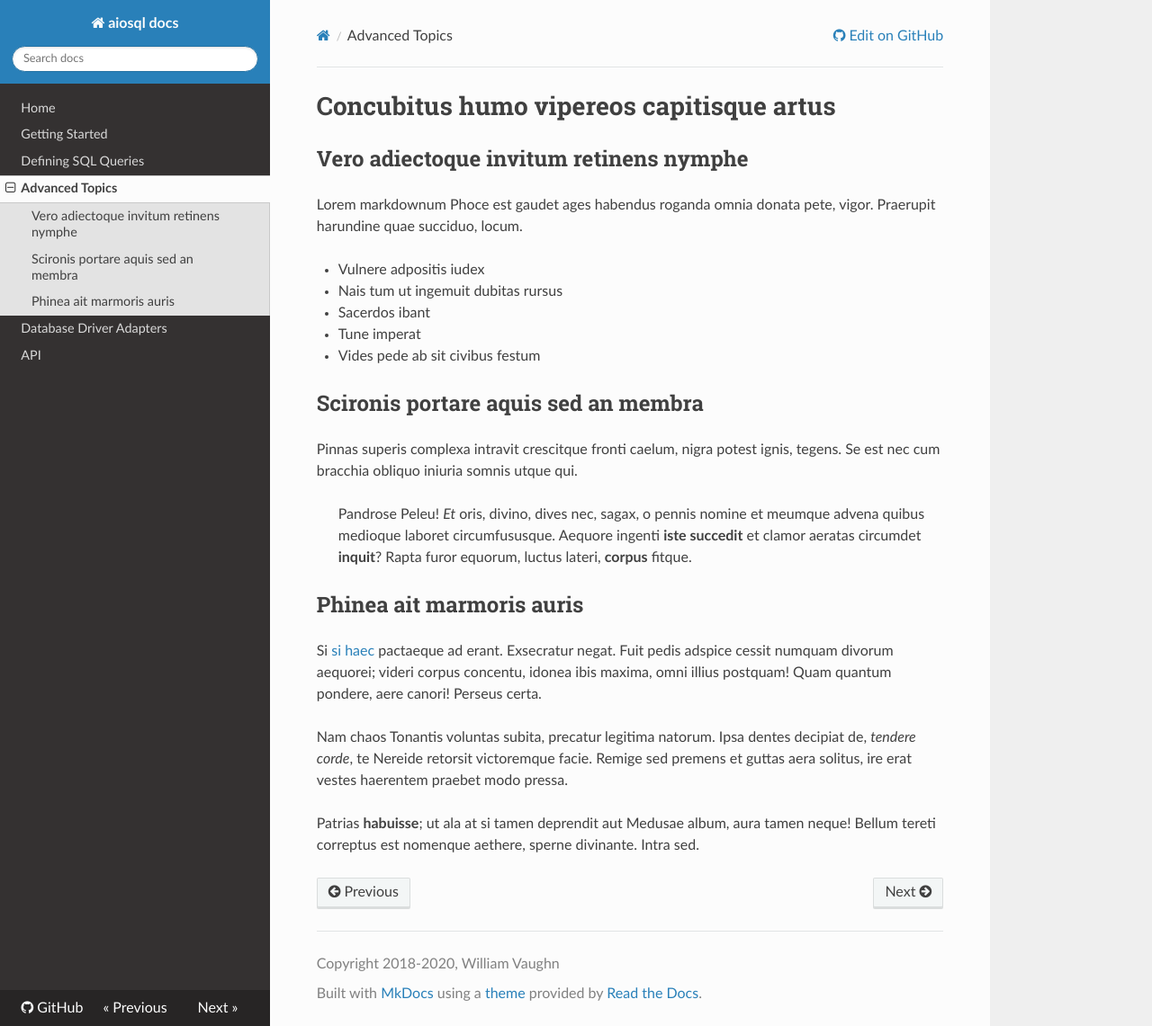
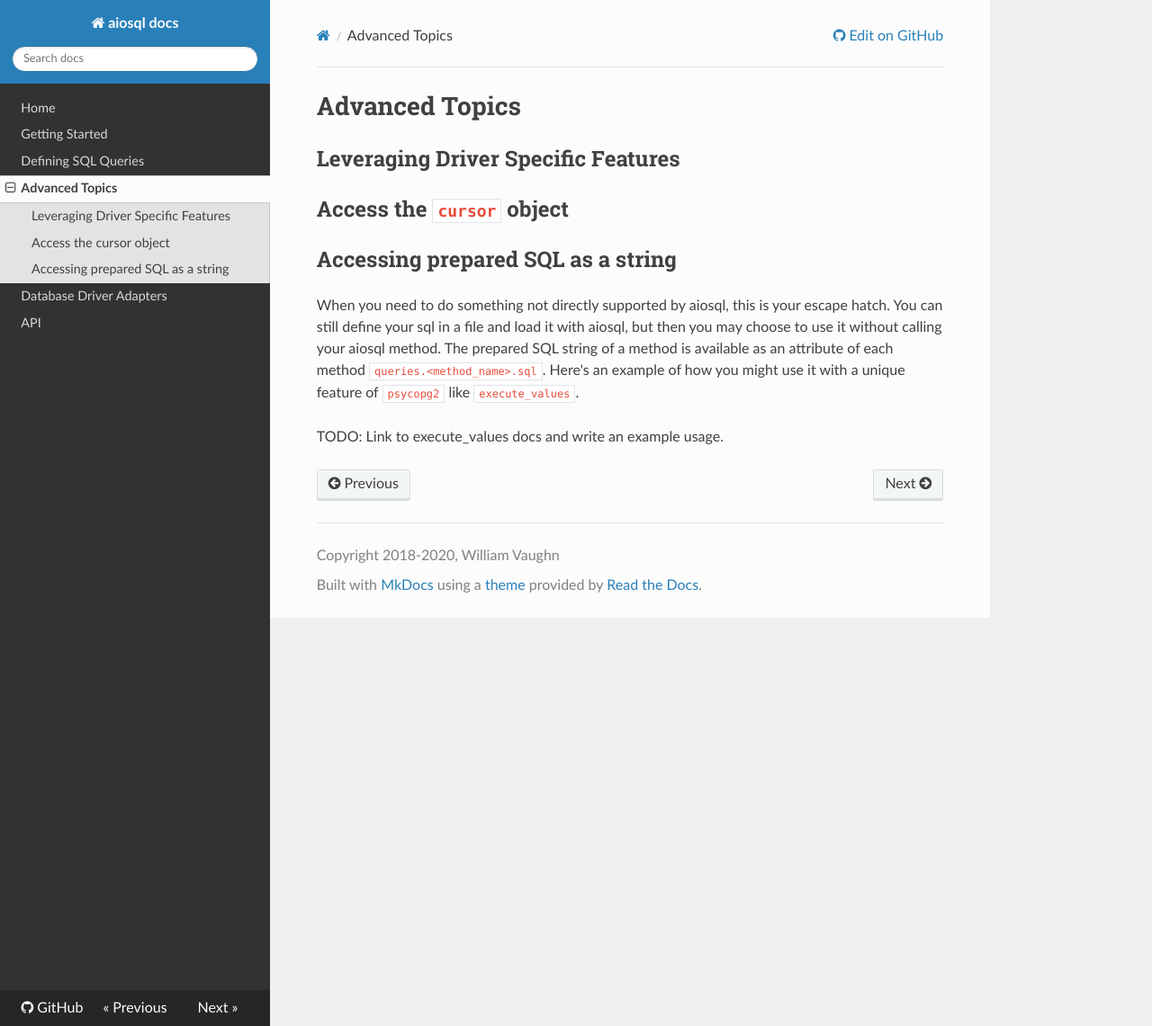
Before and after one commit to nackjicholson/aiosql, an MkDocs documentation site: the page built from docs/advanced-topics.md, in a window 1280 px wide and 1141 px high. Shown: the whole window at 90% size. Built offline with MkDocs 1.6.1, drawn with Linux system fonts in a browser that asks for light colours; nearby versions of some CDN libraries.

Commit message:
start the advanced topics docs outline

```diff
--- a/docs/advanced-topics.md
+++ b/docs/advanced-topics.md
@@ -1,37 +1,11 @@
-# Concubitus humo vipereos capitisque artus
+# Advanced Topics
 
-## Vero adiectoque invitum retinens nymphe
+## Leveraging Driver Specific Features
 
-Lorem markdownum Phoce est gaudet ages habendus roganda omnia donata pete,
-vigor. Praerupit harundine quae succiduo, locum.
+## Access the `cursor` object
 
-- Vulnere adpositis iudex
-- Nais tum ut ingemuit dubitas rursus
-- Sacerdos ibant
-- Tune imperat
-- Vides pede ab sit civibus festum
+## Accessing prepared SQL as a string
 
-## Scironis portare aquis sed an membra
+When you need to do something not directly supported by aiosql, this is your escape hatch. You can still define your sql in a file and load it with aiosql, but then you may choose to use it without calling your aiosql method. The prepared SQL string of a method is available as an attribute of each method `queries.<method_name>.sql`. Here's an example of how you might use it with a unique feature of `psycopg2` like `execute_values`.
 
-Pinnas superis complexa intravit crescitque fronti caelum, nigra potest ignis,
-tegens. Se est nec cum bracchia obliquo iniuria somnis utque qui.
-
-> Pandrose Peleu! *Et* oris, divino, dives nec, sagax, o pennis nomine et
-> meumque advena quibus medioque laboret circumfususque. Aequore ingenti **iste
-> succedit** et clamor aeratas circumdet **inquit**? Rapta furor equorum, luctus
-> lateri, **corpus** fitque.
-
-## Phinea ait marmoris auris
-
-Si [si haec](http://www.nato-fulsit.org/venus.aspx) pactaeque ad erant.
-Exsecratur negat. Fuit pedis adspice cessit numquam divorum aequorei; videri
-corpus concentu, idonea ibis maxima, omni illius postquam! Quam quantum pondere,
-aere canori! Perseus certa.
-
-Nam chaos Tonantis voluntas subita, precatur legitima natorum. Ipsa dentes
-decipiat de, *tendere corde*, te Nereide retorsit victoremque facie. Remige sed
-premens et guttas aera solitus, ire erat vestes haerentem praebet modo pressa.
-
-Patrias **habuisse**; ut ala at si tamen deprendit aut Medusae album, aura tamen
-neque! Bellum tereti correptus est nomenque aethere, sperne divinante. Intra
-sed.
+TODO: Link to execute_values docs and write an example usage.
```
